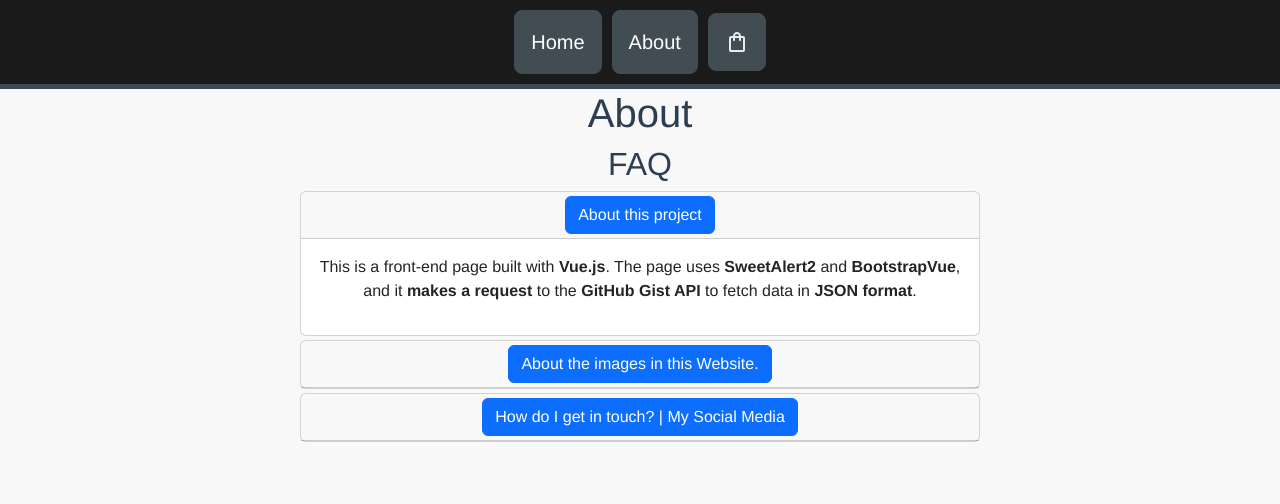
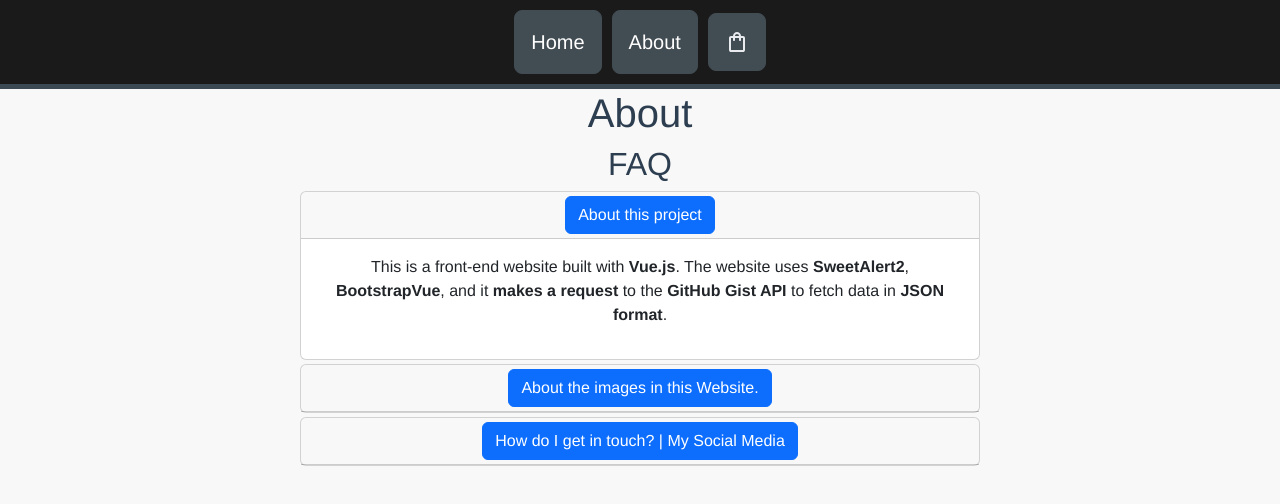
Before and after one commit to ilevex0/mercadinho-vue, a Vue app: page /about in a window 1280 px wide. Both pictures are taken after a click on the tab "About this project". Shown: the top 504 px of the page. Built offline with nearby package versions, Linux system fonts and the light colour scheme; what vue-sweetalert2 would draw is missing.

Commit message:
correcting spelling errors

```diff
--- a/src/pages/AboutPage.vue
+++ b/src/pages/AboutPage.vue
@@ -12,7 +12,7 @@
           </b-card-header>
           <b-collapse id="accordion-1" accordion="my-accordion" role="tabpanel">
             <b-card-body>
-              <b-card-text><p>This is a front-end page built with <b>Vue.js</b>. The page uses <b>SweetAlert2</b> and <b>BootstrapVue</b>, and it <b>makes a request</b> to the <b>GitHub Gist API</b> to fetch data in <b>JSON format</b>.</p></b-card-text>
+              <b-card-text><p>This is a front-end website built with <b>Vue.js</b>. The website uses <b>SweetAlert2</b>, <b>BootstrapVue</b>, and it <b>makes a request</b> to the <b>GitHub Gist API</b> to fetch data in <b>JSON format</b>.</p></b-card-text>
             </b-card-body>
           </b-collapse>
         </b-card>
```
